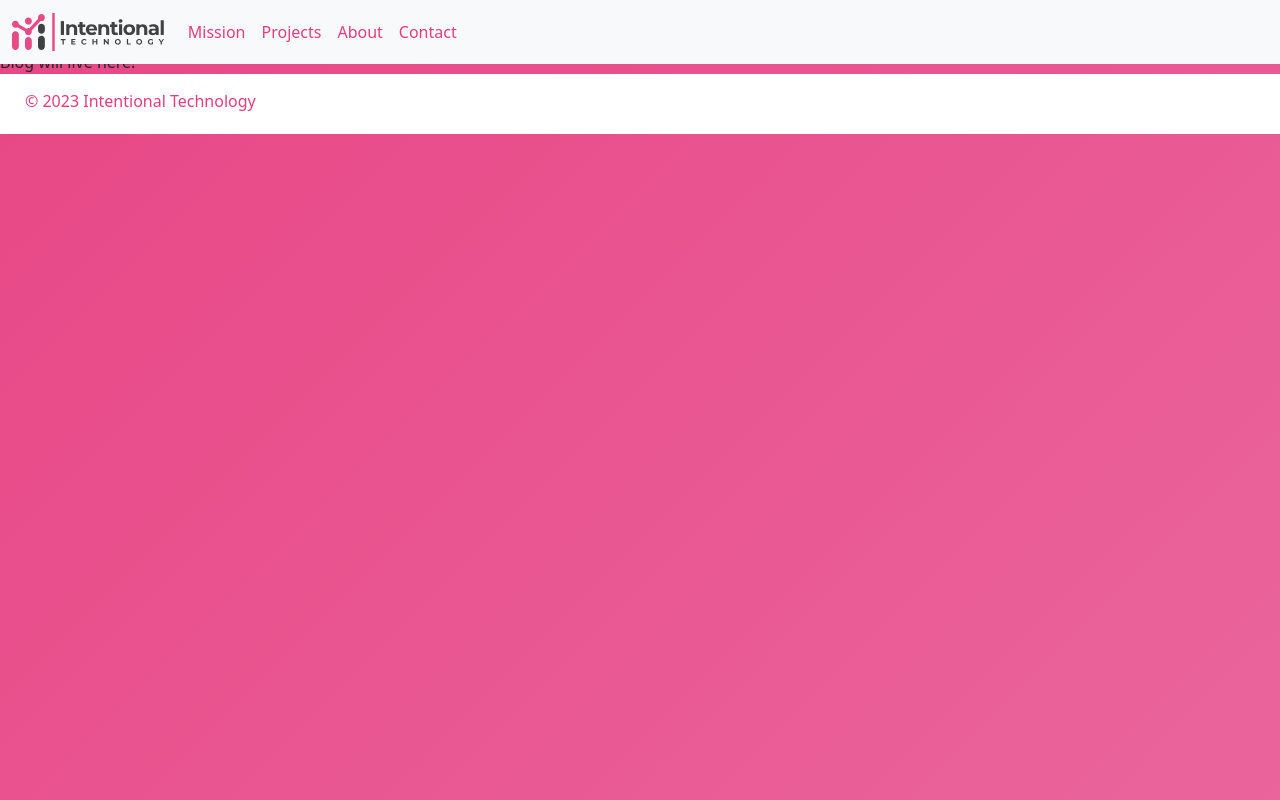
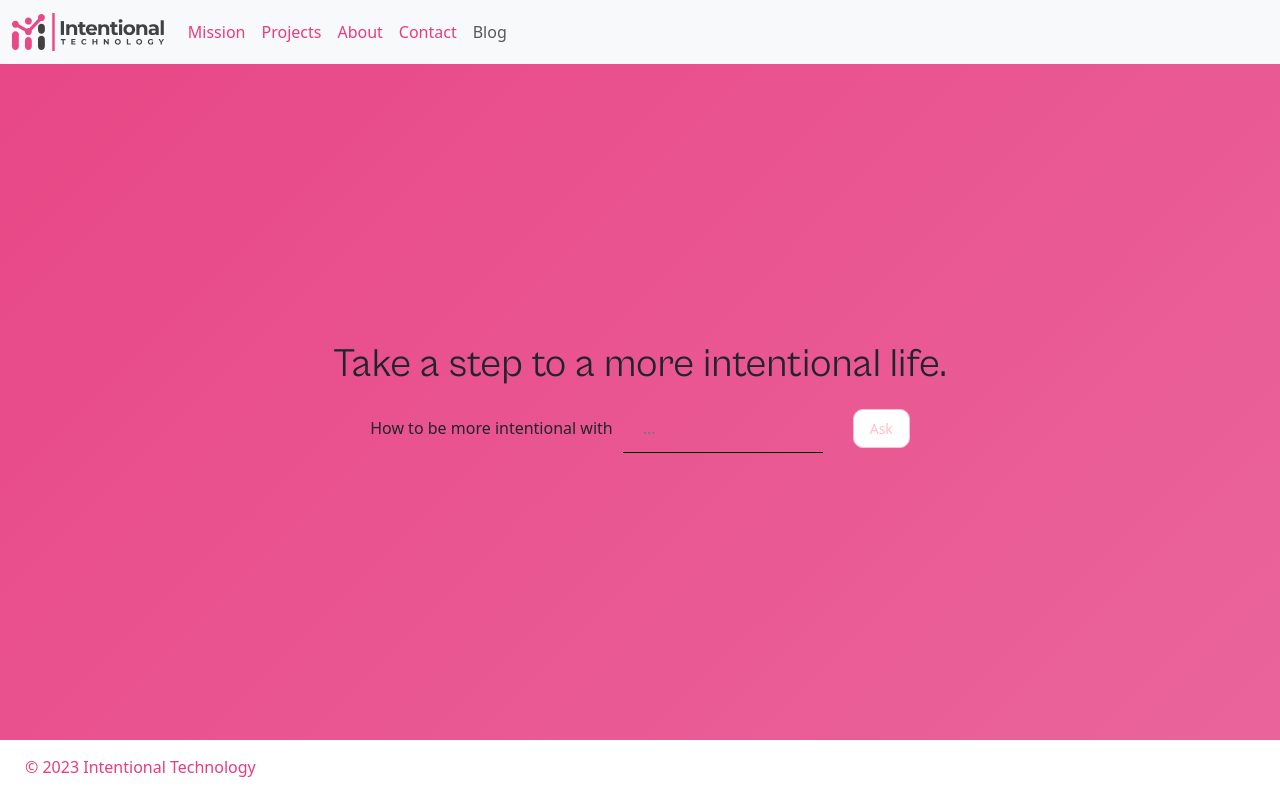
Before and after one commit to Intentional-Technology/portfolio, a React (Create React App) app in the folder frontend/ITPortfolio/: page /blog in a window 1280 px wide. Shown: the top 800 px of the page. Built offline with nearby package versions, Linux system fonts and the light colour scheme.

Commit message:
Blog page backend and frontend done

```diff
--- a/frontend/ITPortfolio/src/components/layout/Menu.tsx
+++ b/frontend/ITPortfolio/src/components/layout/Menu.tsx
@@ -1,3 +1,5 @@
+import { Link } from "react-router-dom";
+
 function Menu() {
   const scrollToSection = (sectionId: string) => {
     const section = document.getElementById(sectionId);
@@ -84,6 +86,11 @@ function Menu() {
                   Contact
                 </a>
               </li>
+              <li className="nav-item">
+                <Link className="nav-link" to="/blog">
+                  Blog
+                </Link>
+              </li>
             </ul>
           </div>
         </div>
--- a/frontend/ITPortfolio/src/pages/blog.tsx
+++ b/frontend/ITPortfolio/src/pages/blog.tsx
@@ -1,7 +1,130 @@
+import React, { useState } from "react";
+import { CSSProperties } from "react";
+
 export default function Blog() {
-	return (
-		<>
-			<div style={{ paddingTop: "50px" }}>Blog will live here!</div>
-		</>
-	);
+  const [question, setQuestion] = useState("");
+  const [answer, setAnswer] = useState("");
+  const [errorMessage, setErrorMessage] = useState("");
+
+  const askQuestion = () => {
+    if (!question.trim()) {
+      setErrorMessage("Please enter a valid input.");
+
+      setTimeout(() => {
+        setErrorMessage("");
+      }, 3000);
+
+      return;
+    }
+
+    setErrorMessage("");
+
+    fetch("http://localhost:4000/ask", {
+      method: "POST",
+      headers: {
+        "Content-Type": "application/json",
+      },
+      body: JSON.stringify({
+        question: `how to be more intentional with ${question}`,
+      }),
+    })
+      .then((response) => response.json())
+      .then((data) => {
+        if (typeof data === "string") {
+          setAnswer(data);
+        } else {
+          setAnswer("Error: " + data.error);
+        }
+      })
+      .catch((error) => {
+        console.error("Error:", error);
+      });
+  };
+
+  const clearAnswer = () => {
+    setAnswer("");
+  };
+
+  const inputStyle: CSSProperties = {
+    width: "200px",
+    padding: "12px 20px",
+    margin: "8px 0",
+    boxSizing: "border-box",
+    border: "none",
+    borderBottom: "1px solid black",
+    fontSize: "16px",
+    background: "none",
+  };
+
+  const containerStyle: CSSProperties = {
+    display: "flex",
+    flexDirection: "column",
+    alignItems: "center",
+    justifyContent: "center",
+    minHeight: "calc(100vh - 60px)",
+    paddingTop: "60px",
+  };
+
+  const questionStyle: CSSProperties = {
+    display: "flex",
+    alignItems: "center",
+    gap: "10px",
+  };
+
+  const buttonStyle: CSSProperties = {
+    backgroundColor: "white",
+    color: "pink",
+    border: "1px solid pink",
+    padding: "8px 16px",
+    fontSize: "14px",
+    cursor: "pointer",
+    marginLeft: "10px",
+    borderRadius: "10px",
+  };
+
+  const answerStyle: CSSProperties = {
+    marginTop: "20px",
+    marginBottom: "20px",
+    width: "1000px",
+    border: "1px solid",
+    minHeight: "50px",
+    borderRadius: "10px",
+    padding: "10px",
+    backgroundColor: "#f9f9f9",
+    textAlign: "center",
+    display: answer ? "block" : "none",
+  };
+
+  return (
+    <div style={containerStyle}>
+      <h1
+        style={{
+          textAlign: "center",
+          fontFamily: "CabinetGrotesk-Regular",
+        }}
+      >
+        Take a step to a more intentional life.
+      </h1>
+      <div style={questionStyle}>
+        <span>How to be more intentional with</span>
+        <input
+          style={inputStyle}
+          type="text"
+          value={question}
+          onChange={(e) => setQuestion(e.target.value)}
+          placeholder="..."
+        />
+        <span style={{ color: "red" }}>{errorMessage}</span>
+        <button type="button" style={buttonStyle} onClick={askQuestion}>
+          Ask
+        </button>
+      </div>
+      <div style={answerStyle}>{answer}</div>
+      {answer && (
+        <button type="button" style={buttonStyle} onClick={clearAnswer}>
+          Clear
+        </button>
+      )}
+    </div>
+  );
 }
--- a/frontend/ITPortfolio/src/styles/global.css
+++ b/frontend/ITPortfolio/src/styles/global.css
@@ -37,6 +37,7 @@ html {
   color: #fff;
   text-align: center;
   font-family: "CabinetGrotesk-Regular", sans-serif;
+  padding-top: 30px;
 }
 
 .mission-header {
```
Also changed, not shown: package.json (added, +7 -0 lines), 2 other files (tests, documents, lock files or other folders).
